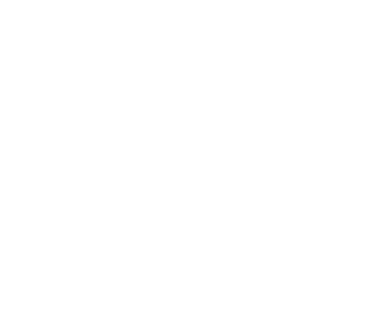
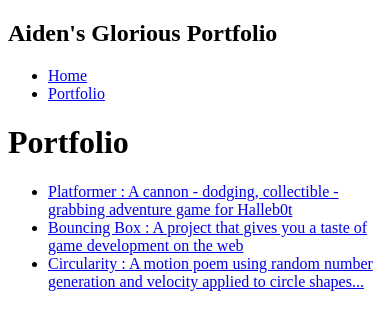
Before and after one commit to AidenP-JP/AidenP-JP.github.io, a plain HTML site: page portfolio.html in a window 390 px wide. Drawn offline with Linux system fonts and the light colour scheme.

Commit message:
add portfolio.html file

```diff
--- a/portfolio.html
+++ b/portfolio.html
@@ -0,0 +1,34 @@
+<!DOCTYPE HTML>
+<html>
+    <head>
+        <title> Aiden's Portfolio </title>
+    </head>
+
+    <body>
+      <div id="all-contents">
+        <div id="all-contents">
+            <nav>
+                <h1>Aiden's Glorious Portfolio </h1>
+                <ul id="nav-ul">
+                    <li class="nav-li">
+                        <a class="nav-a" href="index.html">Home</a>
+                    </li>
+                    <li class="nav-li">
+                        <a class="nav-a" href="portfolio.html">Portfolio</a>
+                    </li>
+                </ul>
+            </nav>
+            <main>
+                <div class="content">
+                    <h1>Portfolio</h1>
+                    <ul id="portfolio">
+                        <li><a href="projects/platformer/">Platformer : A cannon - dodging, collectible - grabbing adventure game for Halleb0t</a></li>
+                        <li><a href="projects/bouncing-box/">Bouncing Box : A project that gives you a taste of game development on the web </a></li>
+                        <li><a href="projects/circularity/">Circularity : A motion poem using random number generation and velocity applied to circle shapes...</a></li>
+                    </ul>
+                </div>
+            </main>
+        </div>
+      </div>
+    </body>
+</html>
--- a/style.css
+++ b/style.css
@@ -62,3 +62,78 @@ main {
 h2, h3 {
     margin: 0px;
 }
+  /* portfolio styles */
+  .content h1 {
+    color: black;
+}
+
+#portfolio {
+    list-style-type: none;
+    padding-left: 0;
+}
+
+#portfolio li {
+    background: #fff;
+    padding: 10px;
+    border-radius: 10px;
+    margin-bottom: 10px;
+}
+
+#portfolio li:hover {
+    background: #eee;
+}
+
+#portfolio a {
+    text-decoration: none;
+    color: #454545;
+}
+
+    /* responsive web design */
+            @media screen and (min-width: 120px) and (max-width: 1080px) {
+              main {
+                height: 100ch;
+                zoom: 1.5;
+                display: grid;
+              }
+
+              h1 {
+                font-size: 44px;
+              }
+
+              h2 {
+                font-size: 42px;
+              }
+
+              h3 {
+                font-size: 36px;
+              }
+
+              #all-contents {
+                height: 100ch;
+                margin: none;
+              }
+
+              a {
+                font-size: 42px;
+              }
+
+              .sidebar {
+                margin-right: 0px;
+                justify-content: center;
+                align-items: center;
+              }
+
+              .sidebar-img {
+                width: 100%;
+              }
+
+              p,
+              li {
+                font-size: 24px;
+              }
+
+              .content {
+                align-content: center;
+                justify-content: center;
+              }
+          }
```
